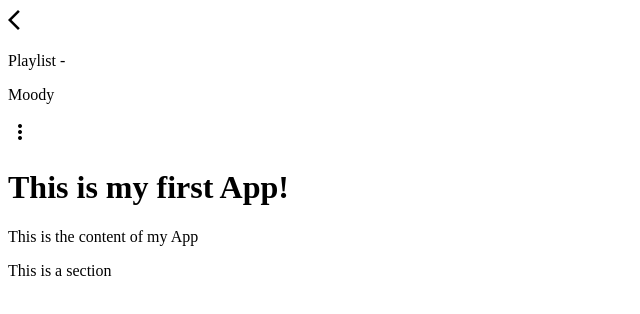
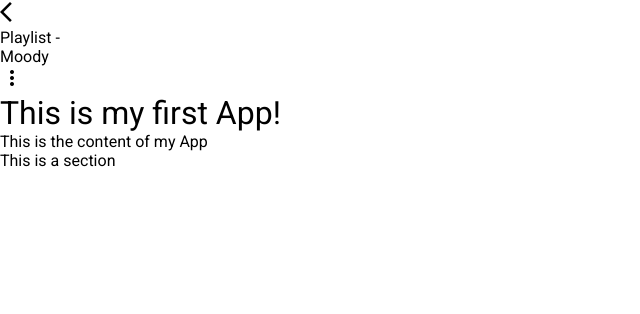
Before and after one commit to vikkoooo/MediaPlayer_React, a React (Vite) app: page / in a window 1280 px wide. Shown: the top 314 px of the page, without its empty margins (0-640 px from the left). Built offline with nearby package versions, Linux system fonts and the light colour scheme.

Commit message:
add default font

```diff
--- a/src/index.css
+++ b/src/index.css
@@ -0,0 +1,9 @@
+@import url('https://fonts.googleapis.com/css2?family=Poiret+One&family=Roboto:ital,wght@0,100;0,300;0,400;0,500;0,700;0,900;1,100;1,300;1,400;1,500;1,700;1,900&display=swap');
+
+* {
+	font-family: "Roboto", sans-serif;
+	font-weight: 400;
+	font-style: normal;
+	margin: 0;
+	padding: 0;
+}
```
